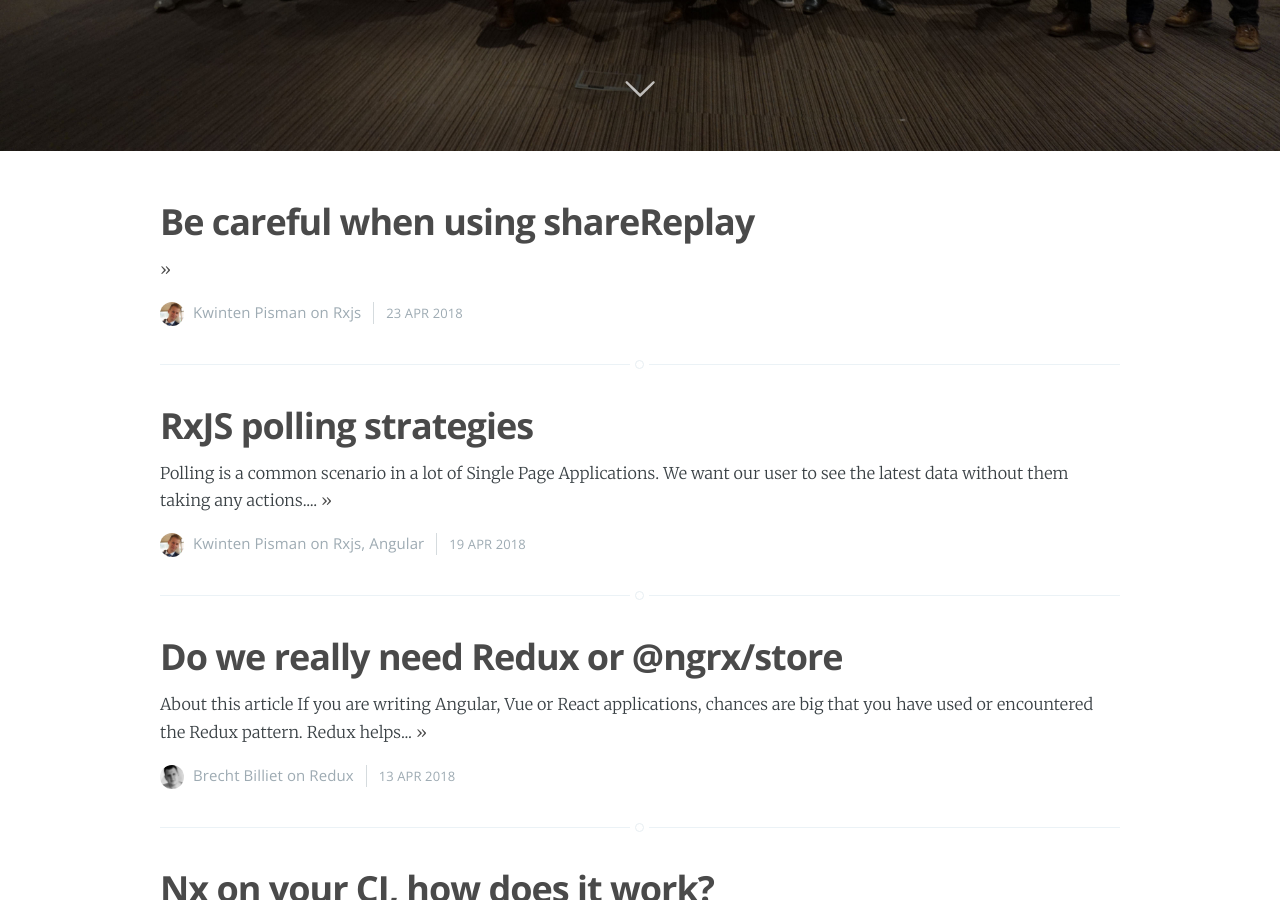
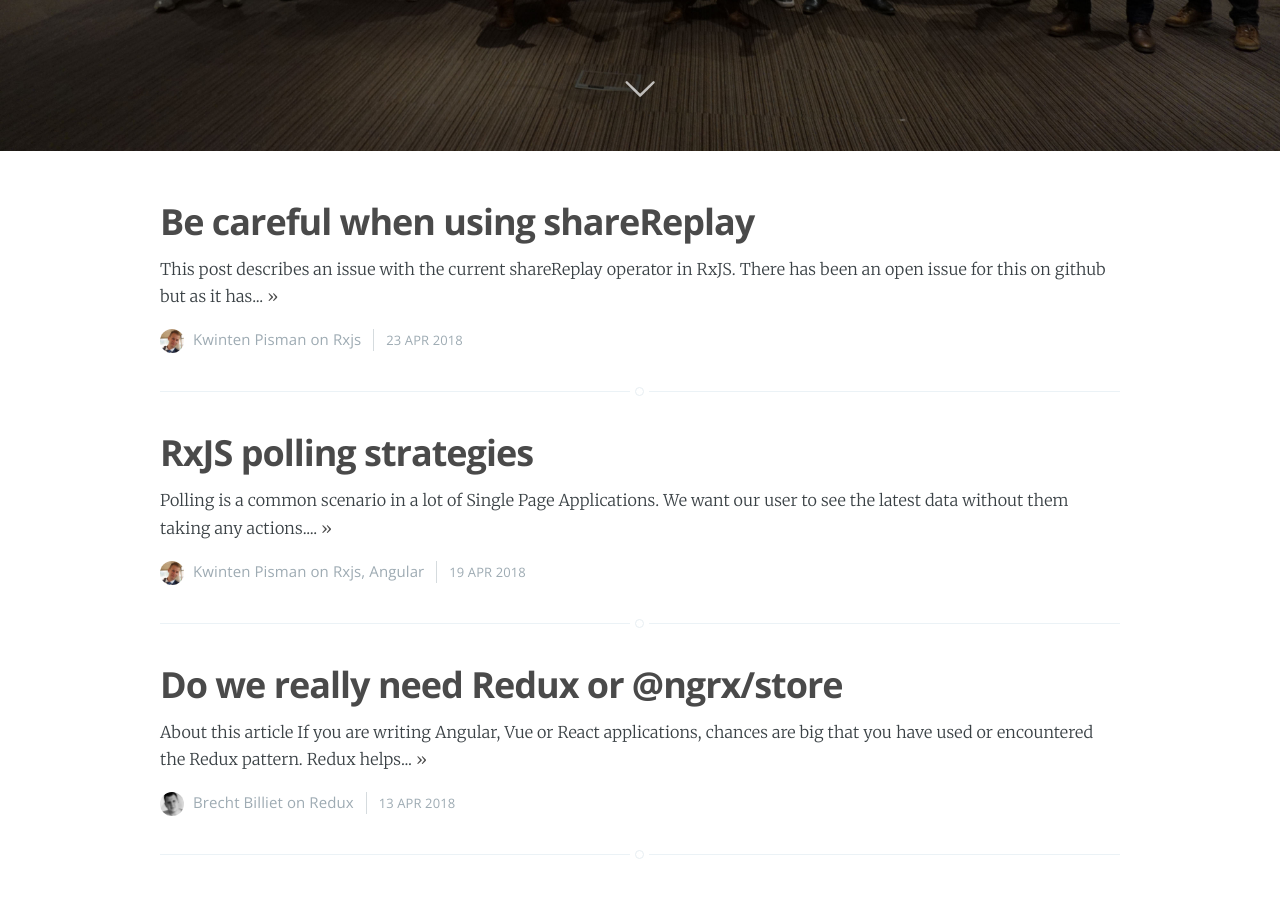
Before and after one commit to strongbrewio/strongbrewio.github.io, a Jekyll site: the page built from index.html, in a window 1280 px wide and 900 px high, scrolled down 749 px. Built offline with Jekyll 4.4.1, drawn with Linux system fonts in a browser that asks for light colours; nearby versions of some CDN libraries; the list of posts is cut into pages by our own code.

Commit message:
feat(sharereplay): added part

````diff
--- a/_posts/2018-04-23-share-replay-issue.md
+++ b/_posts/2018-04-23-share-replay-issue.md
@@ -14,3 +14,17 @@
 disqus: true
 cover: 'assets/images/cover/cover8.jpg'
 ---
+This post describes an issue with the current `shareReplay` operator in RxJS. There has been an open issue for this on github but as it has been open for quite some time now. The issue might introduce some memory leaks so I decided to write about it. You can find the github issue <a href="" target="_blank">here</a>. Hopefully it will get fixed really quick :).
+
+## Let's find out the issue
+
+Let's take a look at the following code.
+
+```typescript
+const interval$ = Rx.Observable.interval(1000)
+  .do(console.log)
+  .mapTo('nextValue')
+  .shareReplay(1);
+```
+
+We are defining a
````
